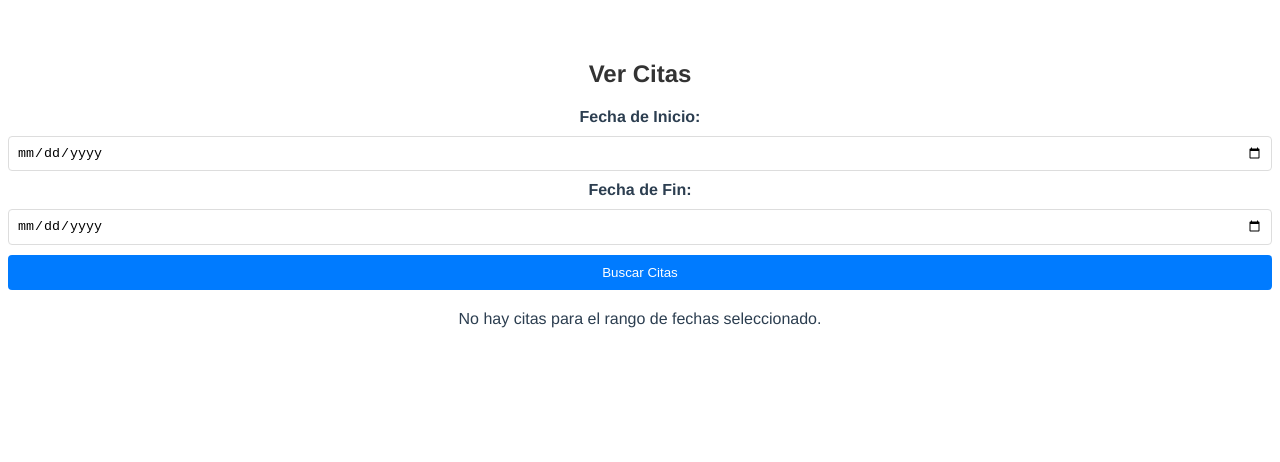
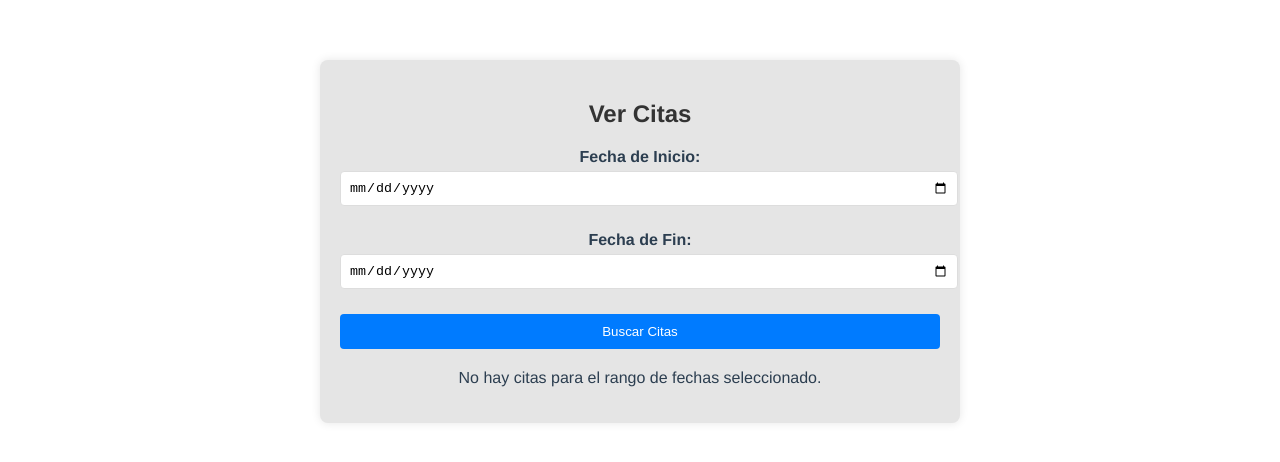
Before and after one commit to sebastian11020/Medical-Appointment-Client, a Vue app: page /view in a window 1280 px wide. Shown: the top 462 px of the page. Built offline with nearby package versions, Linux system fonts and the light colour scheme.

Commit message:
Update_View_Final

```diff
--- a/src/views/HomePage.vue
+++ b/src/views/HomePage.vue
@@ -51,7 +51,8 @@ export default {
 
 <style scoped>
 .container {
-  max-width: 400px;
+  max-width: 800px;
+  max-height: 400px;
   text-align: center;
   padding: 20px;
   background: #e5e5e5; /* Fondo aplicado */
--- a/src/views/ViewAppointments.vue
+++ b/src/views/ViewAppointments.vue
@@ -1,14 +1,18 @@
 <template>
-  <div class="appointments-container">
+  <div class="container"> <!-- Añadido el contenedor principal -->
     <h2>Ver Citas</h2>
     <form @submit.prevent="fetchCitas" class="search-form">
-      <label for="startDate">Fecha de Inicio:</label>
-      <input type="date" v-model="startDate" id="startDate" required />
+      <div class="form-group">
+        <label for="startDate">Fecha de Inicio:</label>
+        <input type="date" v-model="startDate" id="startDate" required />
+      </div>
 
-      <label for="endDate">Fecha de Fin:</label>
-      <input type="date" v-model="endDate" id="endDate" required />
+      <div class="form-group">
+        <label for="endDate">Fecha de Fin:</label>
+        <input type="date" v-model="endDate" id="endDate" required />
+      </div>
 
-      <button type="submit">Buscar Citas</button>
+      <button type="submit" class="submit-btn">Buscar Citas</button>
     </form>
 
     <div v-if="citas.length > 0" class="appointments-list">
@@ -92,10 +96,10 @@ export default {
 
 <style scoped>
 .container {
-  max-width: 800px;
+  max-width: 600px;
   margin: 0 auto;
   padding: 20px;
-  background: #e5e5e5; /* Fondo aplicado */
+  background-color: #e5e5e5;
   border-radius: 8px;
   box-shadow: 0 0 10px rgba(0, 0, 0, 0.1);
 }
@@ -112,29 +116,39 @@ h2 {
   margin-bottom: 20px;
 }
 
-.search-form label {
-  font-weight: bold;
+.form-group {
+  margin-bottom: 15px;
 }
 
-.search-form input {
+label {
+  display: block;
+  font-weight: bold;
+  margin-bottom: 5px;
+}
+
+input[type="date"] {
+  width: 100%;
   padding: 8px;
   border: 1px solid #ddd;
   border-radius: 4px;
 }
 
-.search-form button {
+.submit-btn {
   padding: 10px;
   background-color: #007bff;
   color: white;
   border: none;
   border-radius: 4px;
   cursor: pointer;
+  width: 100%;
+  text-align: center;
 }
 
-.search-form button:hover {
+.submit-btn:hover {
   background-color: #0056b3;
 }
 
+/* Estilos de la lista de citas */
 .appointments-list {
   margin-top: 20px;
 }
@@ -144,19 +158,28 @@ h2 {
   border: 1px solid #ddd;
   border-radius: 4px;
   margin-bottom: 10px;
-  background-color: #ffffff;
+  background-color: #f9f9f9;
+  display: flex;
+  flex-direction: column;
+  align-items: center;
 }
 
 .appointment-item p {
   margin: 5px 0;
+  text-align: center;
+}
+
+.appointment-image-container {
+  margin-top: 10px;
+  display: flex;
+  justify-content: center;
+  width: 100%;
 }
 
 .appointment-image {
   max-width: 200px;
   max-height: 200px;
-  display: block;
-  margin-top: 10px;
-  cursor: pointer;
+  border-radius: 8px;
 }
 
 .cancel-button {
@@ -166,28 +189,10 @@ h2 {
   border: none;
   border-radius: 4px;
   cursor: pointer;
+  margin-top: 10px;
 }
 
 .cancel-button:hover {
   background-color: #c82333;
 }
-
-/* Estilos para el modal */
-.modal {
-  position: fixed;
-  top: 0;
-  left: 0;
-  width: 100%;
-  height: 100%;
-  background: rgba(0, 0, 0, 0.8);
-  display: flex;
-  justify-content: center;
-  align-items: center;
-  z-index: 1000;
-}
-
-.modal-image {
-  max-width: 90%;
-  max-height: 90%;
-}
 </style>
```
